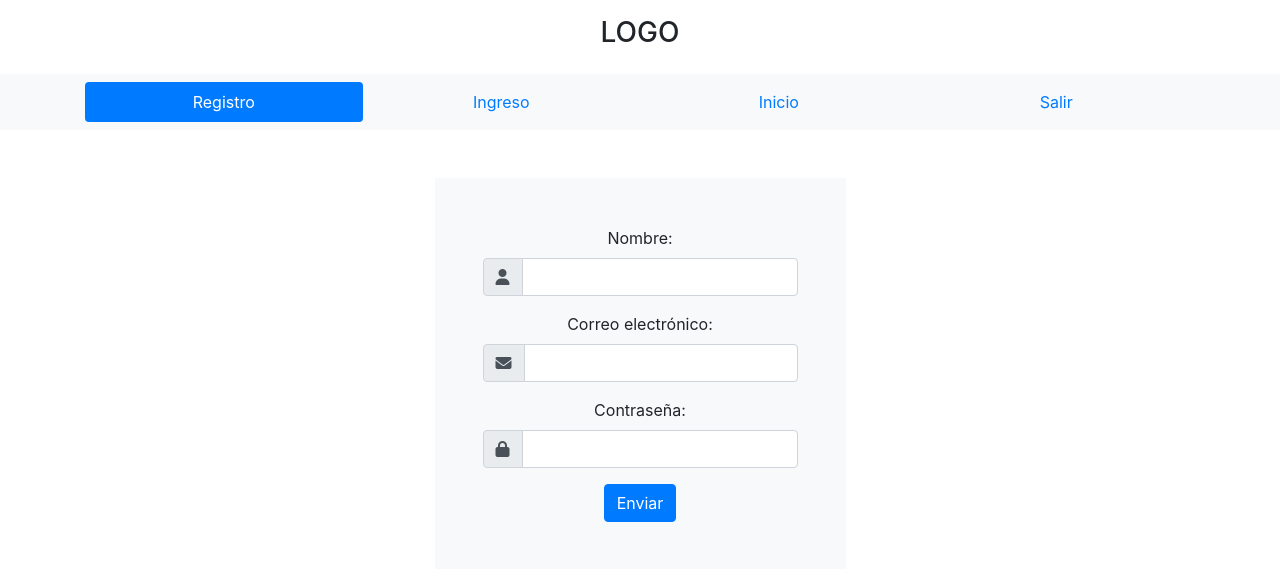
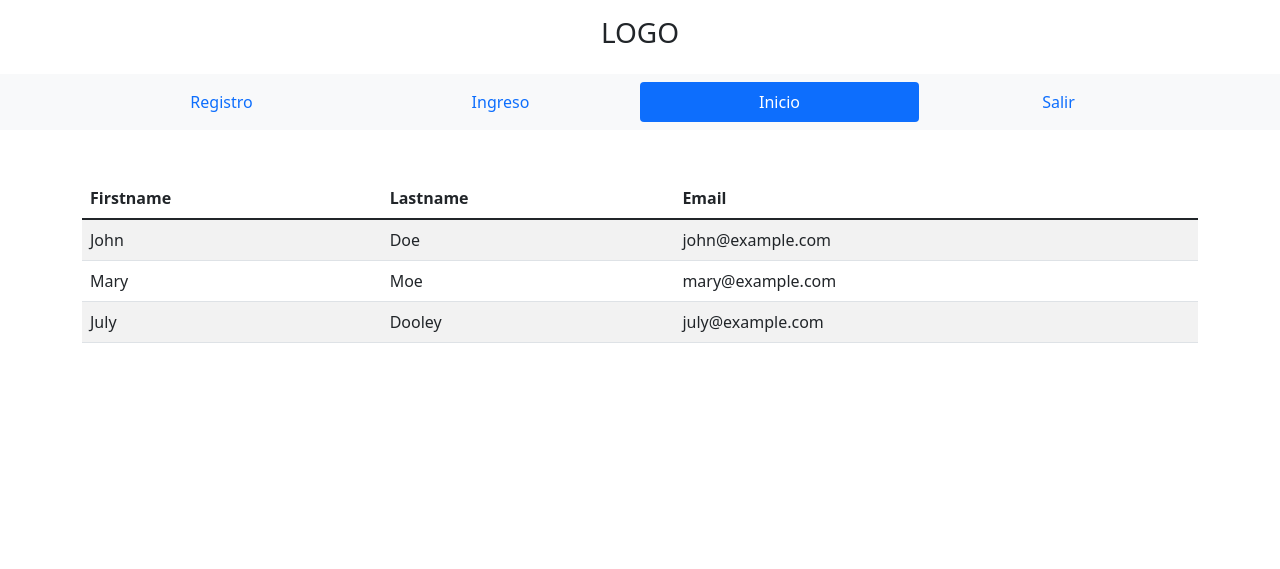
Before and after one commit to DavidZamudio/Crud-PHP-final, a PHP site: page /index.php in a window 1280 px wide. Shown: the top 569 px of the page. Run offline with PHP 8.4, Linux system fonts and the light colour scheme; some libraries are stand-ins or nearby versions.

Commit message:
creacion de plantillas

```diff
--- a/vistas/plantilla.php
+++ b/vistas/plantilla.php
@@ -1,18 +1,18 @@
 <!DOCTYPE html>
-<html lang="en">
+<html lang="es">
 <head>
 	<meta charset="UTF-8">
 
 	<meta name="viewport" content="width=device-width, initial-scale=1">
 
-	<title>Ejemplo MVC</title>
+	<title>Crud Final</title>
 
 	<!--=====================================
 	PLUGINS DE CSS
 	======================================-->
 
 	<!-- Latest compiled and minified CSS -->
-	<link rel="stylesheet" href="https://maxcdn.bootstrapcdn.com/bootstrap/4.3.1/css/bootstrap.min.css">
+	<link href="https://cdn.jsdelivr.net/npm/bootstrap@5.1.3/dist/css/bootstrap.min.css" rel="stylesheet">
 
 	<!--=====================================
 	PLUGINS DE JS
@@ -25,7 +25,7 @@
 	<script src="https://cdnjs.cloudflare.com/ajax/libs/popper.js/1.14.7/umd/popper.min.js"></script>
 
 	<!-- Latest compiled JavaScript -->
-	<script src="https://maxcdn.bootstrapcdn.com/bootstrap/4.3.1/js/bootstrap.min.js"></script>
+	<script src="https://cdn.jsdelivr.net/npm/bootstrap@5.1.3/dist/js/bootstrap.bundle.min.js"></script>
 
 	<!-- Latest compiled Fontawesome-->
 	<script src="https://kit.fontawesome.com/e632f1f723.js" crossorigin="anonymous"></script>
@@ -35,7 +35,7 @@
 
 
 	<!--=====================================
-	LOGOTIPO
+	 PRIMERO - CABECERA CON LOGOTIPO
 	======================================-->
 
 	<div class="container-fluid">
@@ -45,7 +45,7 @@
 	</div>
 
 	<!--=====================================
-	BOTONERA
+	SEGUNDO - BOTONERA - MENU
 	======================================-->
 
 	<div class="container-fluid  bg-light">
@@ -54,88 +54,21 @@
 
 			<ul class="nav nav-justified py-2 nav-pills">
 
-			<?php if (isset($_GET["pagina"])): ?>
-
-				<?php if ($_GET["pagina"] == "registro"): ?>
-
-					<li class="nav-item">
-						<a class="nav-link active" href="index.php?pagina=registro">Registro</a>
-					</li>
-
-				<?php else: ?>
-
-					<li class="nav-item">
-						<a class="nav-link" href="index.php?pagina=registro">Registro</a>
-					</li>
-
-				<?php endif ?>
-
-				<?php if ($_GET["pagina"] == "ingreso"): ?>
-
-					<li class="nav-item">
-						<a class="nav-link active" href="index.php?pagina=ingreso">Ingreso</a>
-					</li>
-
-				<?php else: ?>
-
-					<li class="nav-item">
-						<a class="nav-link" href="index.php?pagina=ingreso">Ingreso</a>
-					</li>
-
-				<?php endif ?>
-
-				<?php if ($_GET["pagina"] == "inicio"): ?>
-
-					<li class="nav-item">
-						<a class="nav-link active" href="index.php?pagina=inicio">Inicio</a>
-					</li>
-
-				<?php else: ?>
-
-					<li class="nav-item">
-						<a class="nav-link" href="index.php?pagina=inicio">Inicio</a>
-					</li>
-
-				<?php endif ?>
-
-				<?php if ($_GET["pagina"] == "salir"): ?>
-
-					<li class="nav-item">
-						<a class="nav-link active" href="index.php?pagina=salir">Salir</a>
-					</li>
-
-				<?php else: ?>
-
-					<li class="nav-item">
-						<a class="nav-link" href="index.php?pagina=salir">Salir</a>
-					</li>
-
-				<?php endif ?>
-
-			<?php else: ?>
-
-				<!-- GET: $_GET["variable"] Variables que se pasan como parámetros Vía URL ( También conocido como cadena de consulta a través de la URL)
-				Cuando es la primera variable se separa con ?
-				las que siguen a continuación se separan con &
-				-->
-
 				<li class="nav-item">
-					<a class="nav-link active" href="index.php?pagina=registro">Registro</a>
+					<a class="nav-link" href="registro.html">Registro</a>
 				</li>
 
 				<li class="nav-item">
-					<a class="nav-link" href="index.php?pagina=ingreso">Ingreso</a>
+					<a class="nav-link" href="ingreso.html">Ingreso</a>
 				</li>
 
 				<li class="nav-item">
-					<a class="nav-link" href="index.php?pagina=inicio">Inicio</a>
+					<a class="nav-link active" href="index.html">Inicio</a>
 				</li>
 
 				<li class="nav-item">
-					<a class="nav-link" href="index.php?pagina=salir">Salir</a>
+					<a class="nav-link" href="#">Salir</a>
 				</li>
-
-			<?php endif ?>
 
 			</ul>
 
@@ -144,41 +77,39 @@
 	</div>
 
 	<!--=====================================
-	CONTENIDO
+	TERCERO - CONTENIDO
 	======================================-->
 
 	<div class="container-fluid">
 
 		<div class="container py-5">
 
-			<?php
-
-				#ISSET: isset() Determina si una variable está definida y no es NULL
-
-				if(isset($_GET["pagina"])){
-
-					if($_GET["pagina"] == "registro" ||
-					   $_GET["pagina"] == "ingreso" ||
-					   $_GET["pagina"] == "inicio" ||
-					   $_GET["pagina"] == "salir"){
-
-						include "paginas/".$_GET["pagina"].".php";
-
-					}else{
-
-						include "paginas/error404.php";
-					}
-
-
-				}else{
-
-					include "paginas/registro.php";
-
-				}
-
-
-
-			 ?>
+			<table class="table table-striped">
+				<thead>
+					<tr>
+						<th>Firstname</th>
+						<th>Lastname</th>
+						<th>Email</th>
+					</tr>
+				</thead>
+				<tbody>
+					<tr>
+						<td>John</td>
+						<td>Doe</td>
+						<td>john@example.com</td>
+					</tr>
+					<tr>
+						<td>Mary</td>
+						<td>Moe</td>
+						<td>mary@example.com</td>
+					</tr>
+					<tr>
+						<td>July</td>
+						<td>Dooley</td>
+						<td>july@example.com</td>
+					</tr>
+				</tbody>
+			</table>
 
 		</div>
 
```
Also changed, not shown: README.md.
